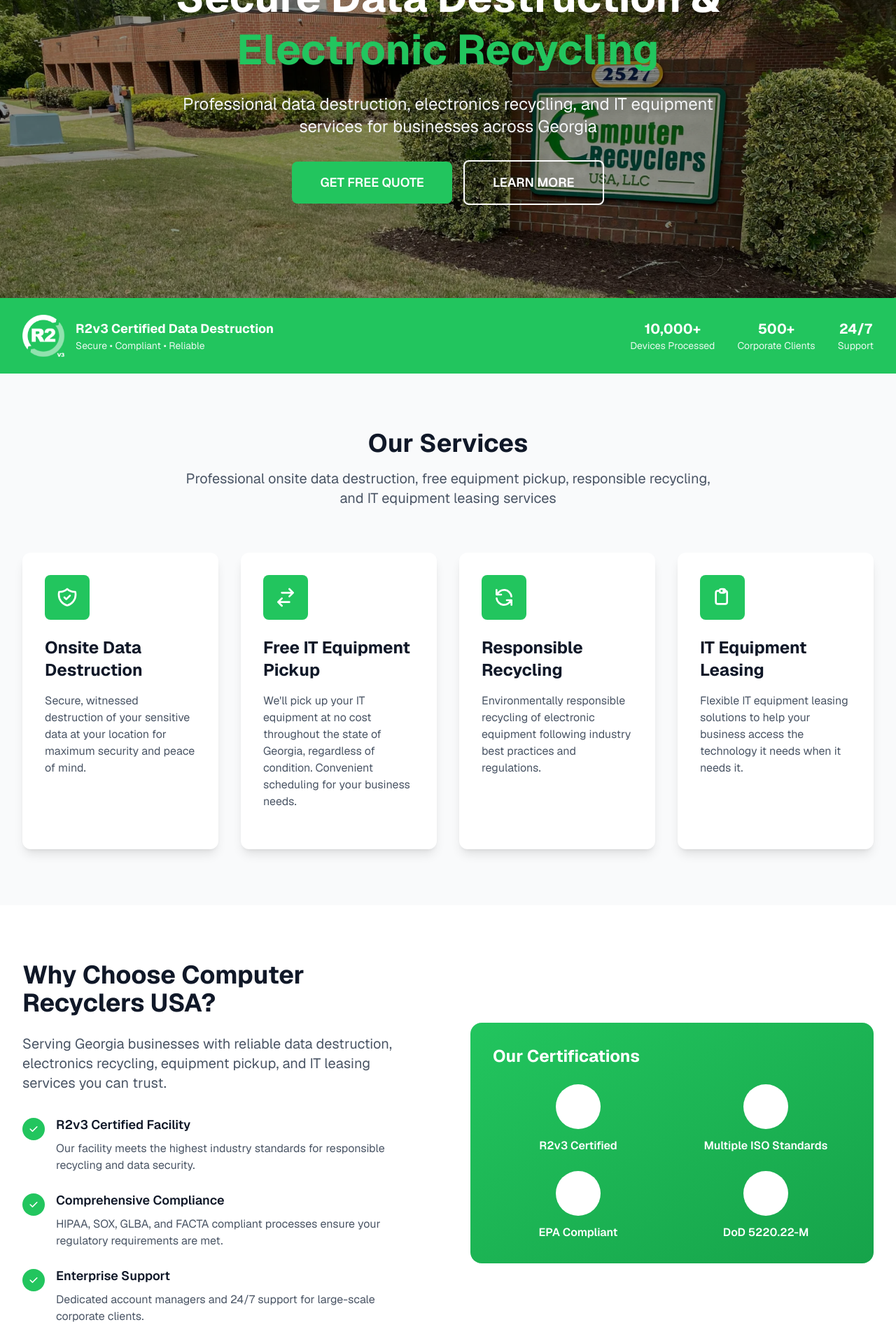
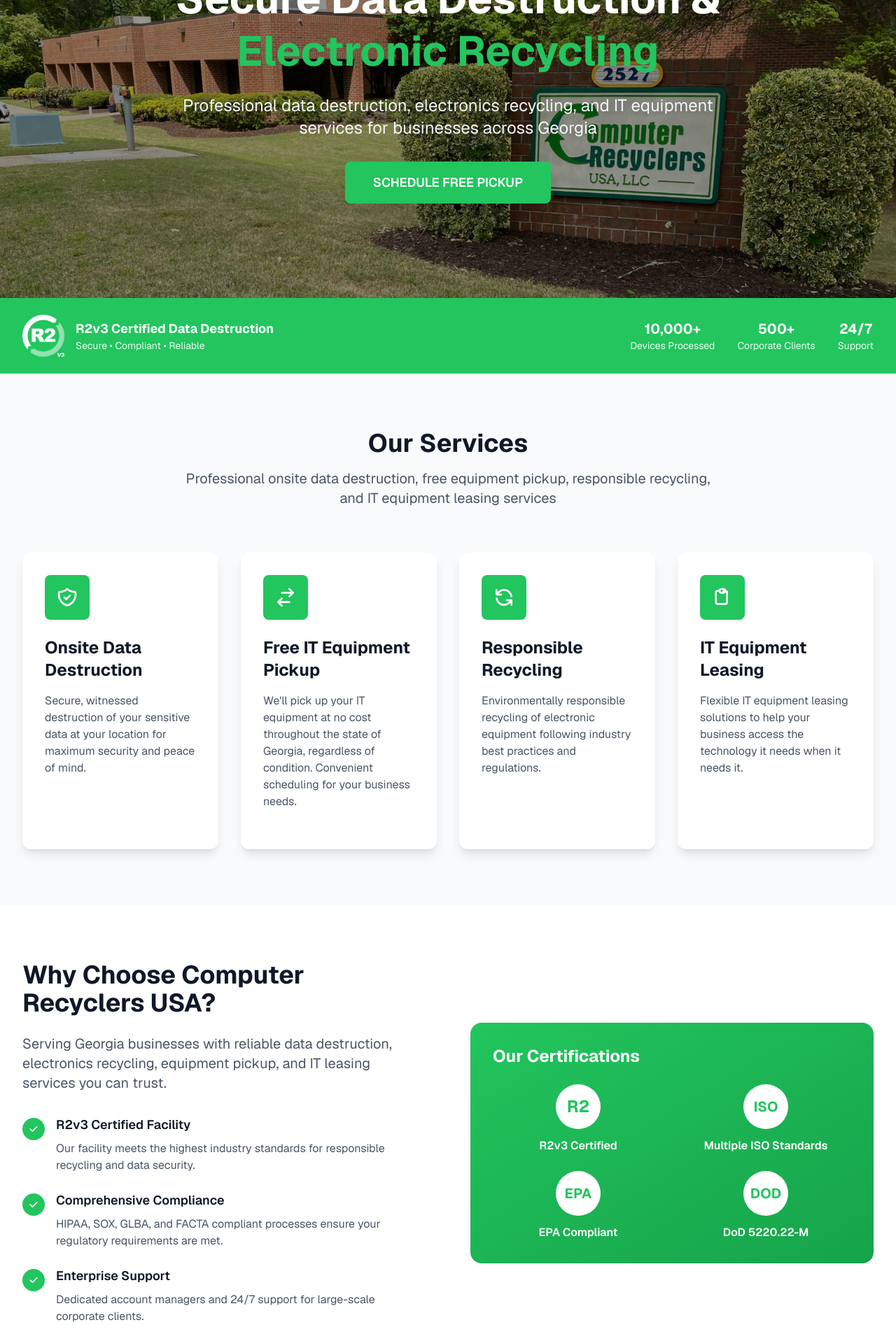
Before and after one commit to rezareimoo/crusa-web, a Next.js app: page / in a window 1280 px wide. Shown: the part 437-2354 px from the top of the page at 70% size. Built offline with nearby package versions, Linux system fonts and the light colour scheme.

Commit message:
small changes

```diff
--- a/src/app/about/AboutPageContent.tsx
+++ b/src/app/about/AboutPageContent.tsx
@@ -195,7 +195,7 @@
                 onClick={() => setShowPickupForm(true)}
                 className="bg-primary-green hover:bg-primary-green-dark text-white px-10 py-4 rounded-lg font-semibold text-lg transition-all duration-300 hover:scale-105 shadow-lg hover:shadow-xl"
               >
-                GET FREE CONSULTATION
+                SCHEDULE FREE PICKUP
               </button>
             </div>
           </div>
@@ -708,22 +708,17 @@
             </div>
 
             <div className="relative">
-              <div className="bg-gray-200 rounded-2xl h-96 flex items-center justify-center">
-                <div className="text-center text-gray-500">
-                  <svg
-                    className="w-24 h-24 mx-auto mb-4"
-                    fill="currentColor"
-                    viewBox="0 0 20 20"
-                  >
-                    <path
-                      fillRule="evenodd"
-                      d="M5.05 4.05a7 7 0 119.9 9.9L10 18.9l-4.95-4.95a7 7 0 010-9.9zM10 11a2 2 0 100-4 2 2 0 000 4z"
-                      clipRule="evenodd"
-                    />
-                  </svg>
-                  <p className="text-lg font-medium">Suwanee Facility Map</p>
-                  <p className="text-sm">R2 Certified Georgia Location</p>
-                </div>
+              <div className="rounded-2xl h-96 overflow-hidden shadow-lg">
+                <iframe
+                  src="https://www.google.com/maps/embed?pb=!1m18!1m12!1m3!1d3313.1!2d-84.0713!3d34.0515!2m3!1f0!2f0!3f0!3m2!1i1024!2i768!4f13.1!3m3!1m2!1s0x88f59c8e8c8c8c8c%3A0x8c8c8c8c8c8c8c8c!2s3644%20Burnette%20Rd%2C%20Suwanee%2C%20GA%2030024%2C%20USA!5e0!3m2!1sen!2sus!4v1691234567890!5m2!1sen!2sus"
+                  width="100%"
+                  height="100%"
+                  style={{ border: 0 }}
+                  allowFullScreen={true}
+                  loading="lazy"
+                  referrerPolicy="no-referrer-when-downgrade"
+                  title="Computer Recyclers USA - Suwanee, GA Facility Location"
+                ></iframe>
               </div>
             </div>
           </div>
--- a/src/app/page.tsx
+++ b/src/app/page.tsx
@@ -191,15 +191,12 @@
             Professional data destruction, electronics recycling, and IT
             equipment services for businesses across Georgia
           </p>
-          <div className="flex flex-col sm:flex-row gap-4 justify-center items-center">
+          <div className="flex justify-center items-center">
             <button
               onClick={() => setShowPickupForm(true)}
               className="bg-primary-green hover:bg-primary-green-dark text-white px-10 py-4 rounded-lg font-semibold shadow-2xl hover:shadow-3xl transition-all duration-300 hover:scale-105 text-lg"
             >
-              GET FREE QUOTE
-            </button>
-            <button className="border-2 border-white text-white hover:bg-white hover:text-gray-900 px-10 py-4 rounded-lg font-semibold transition-all duration-300 text-lg">
-              LEARN MORE
+              SCHEDULE FREE PICKUP
             </button>
           </div>
         </div>
@@ -460,25 +457,25 @@
                 <div className="grid grid-cols-2 gap-6">
                   <div className="text-center">
                     <div className="w-16 h-16 bg-white bg-opacity-20 rounded-full flex items-center justify-center mx-auto mb-3">
-                      <span className="text-2xl font-bold">R2</span>
+                      <span className="text-2xl font-bold text-primary-green">R2</span>
                     </div>
                     <div className="font-semibold">R2v3 Certified</div>
                   </div>
                   <div className="text-center">
                     <div className="w-16 h-16 bg-white bg-opacity-20 rounded-full flex items-center justify-center mx-auto mb-3">
-                      <span className="text-xl font-bold">ISO</span>
+                      <span className="text-xl font-bold text-primary-green">ISO</span>
                     </div>
                     <div className="font-semibold">Multiple ISO Standards</div>
                   </div>
                   <div className="text-center">
                     <div className="w-16 h-16 bg-white bg-opacity-20 rounded-full flex items-center justify-center mx-auto mb-3">
-                      <span className="text-xl font-bold">EPA</span>
+                      <span className="text-xl font-bold text-primary-green">EPA</span>
                     </div>
                     <div className="font-semibold">EPA Compliant</div>
                   </div>
                   <div className="text-center">
                     <div className="w-16 h-16 bg-white bg-opacity-20 rounded-full flex items-center justify-center mx-auto mb-3">
-                      <span className="text-xl font-bold">DOD</span>
+                      <span className="text-xl font-bold text-primary-green">DOD</span>
                     </div>
                     <div className="font-semibold">DoD 5220.22-M</div>
                   </div>
--- a/src/app/services/page.tsx
+++ b/src/app/services/page.tsx
@@ -194,7 +194,7 @@
                 onClick={() => setShowPickupForm(true)}
                 className="bg-primary-green hover:bg-primary-green-dark text-white px-10 py-4 rounded-lg font-semibold text-lg transition-all duration-300 hover:scale-105 shadow-lg hover:shadow-xl"
               >
-                GET FREE CONSULTATION
+                SCHEDULE FREE PICKUP
               </button>
             </div>
           </div>
```
